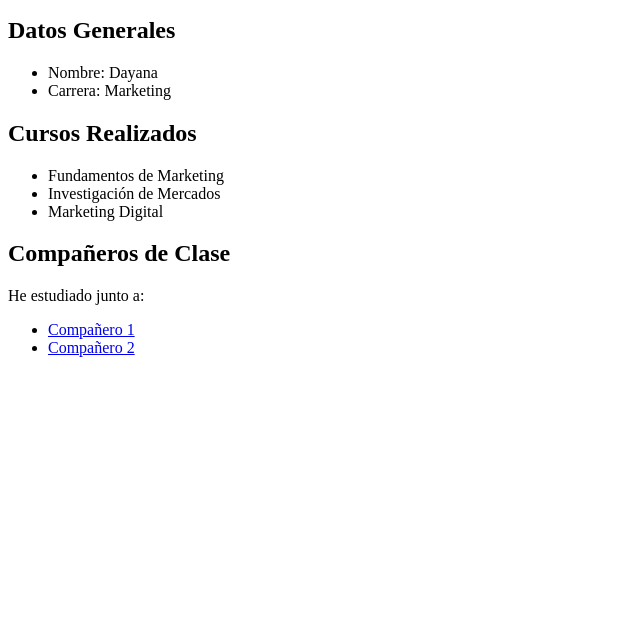
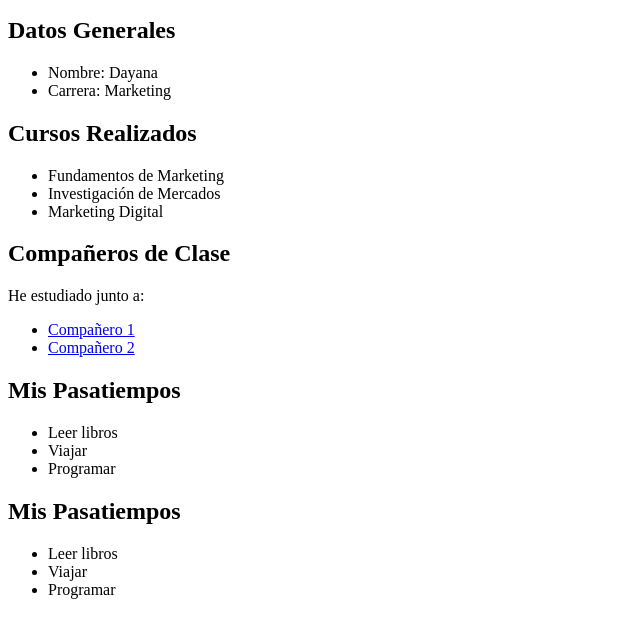
Before and after one commit to JESUS-QV/carla.123.github.io, a plain HTML site: page index.html in a window 1280 px wide. Shown: the part 101-738 px from the top of the page, without its empty margins (0-640 px from the left). Drawn offline with Linux system fonts and the light colour scheme.

Commit message:
actualice mi pagina

```diff
--- a/index.html
+++ b/index.html
@@ -28,5 +28,18 @@
         <li><a href="http://pagina-companero1.com">Compañero 1</a></li>
         <li><a href="http://pagina-companero2.com">Compañero 2</a></li>
     </ul>
+    <h2>Mis Pasatiempos</h2>
+<ul>
+    <li>Leer libros</li>
+    <li>Viajar</li>
+    <li>Programar</li>
+</ul>
+<h2>Mis Pasatiempos</h2>
+<ul>
+    <li>Leer libros</li>
+    <li>Viajar</li>
+    <li>Programar</li>
+</ul>
+
 </body>
 </html>
```
